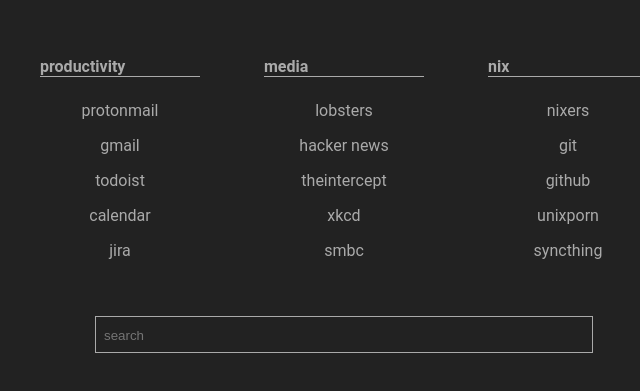
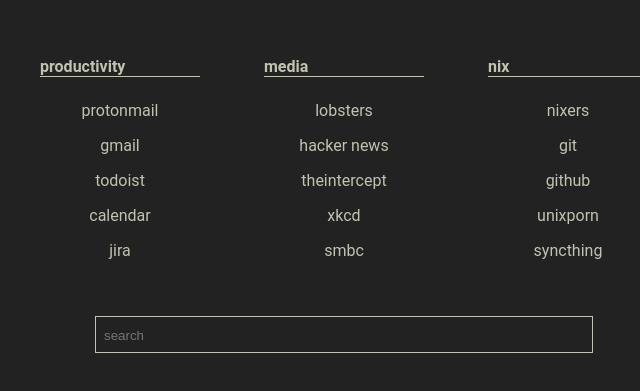
Before and after one commit to mpcsh/dotfiles, a plain HTML site: page startpage/index.html in a window 1280 px wide. Shown: the part 219-610 px from the top of the page, 296-936 px from the left. Drawn offline with Linux system fonts and the light colour scheme.

Commit message:
Sourcerer startpage

```diff
--- a/startpage/style.css
+++ b/startpage/style.css
@@ -10,7 +10,7 @@
 	height: 100%;
 	margin: 0;
 	background-color: #222222;
-	color: #aaaaaa;
+	color: #c2c2b0;
 }
 
 .container {
@@ -36,7 +36,7 @@
 .search {
 	width: 30rem;
 	padding: 0.5rem;
-	border: 1px solid #aaaaaa;
+	border: 1px solid #c2c2b0;
 }
 
 .search-box {
@@ -44,7 +44,7 @@
 	margin: auto;
 	padding: 0;
 	background-color: rgba(0, 0, 0, 0);
-	color: #aaaaaa;
+	color: #c2c2b0;
 	border: none;
 }
 
@@ -60,12 +60,12 @@
 ul > li > p {
 	font-weight: bold;
 	text-align: left;
-	border-bottom: 1px solid #aaaaaa;
+	border-bottom: 1px solid #c2c2b0;
 	padding-right: 100%;
 }
 
 ul > li > a {
-	color: #aaaaaa;
+	color: #c2c2b0;
 	outline: none;
 
 	display: block;
@@ -76,7 +76,7 @@
 
 ul > li > a:hover {
 	color: #222222;
-	background-color: #aaaaaa;
+	background-color: #c2c2b0;
 }
 
 /* webkit compat */
```
